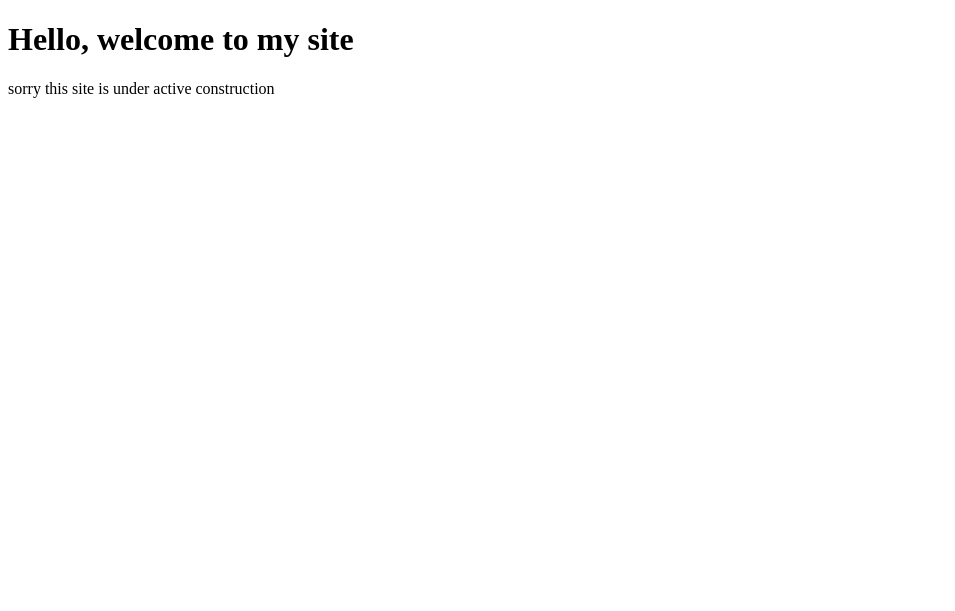
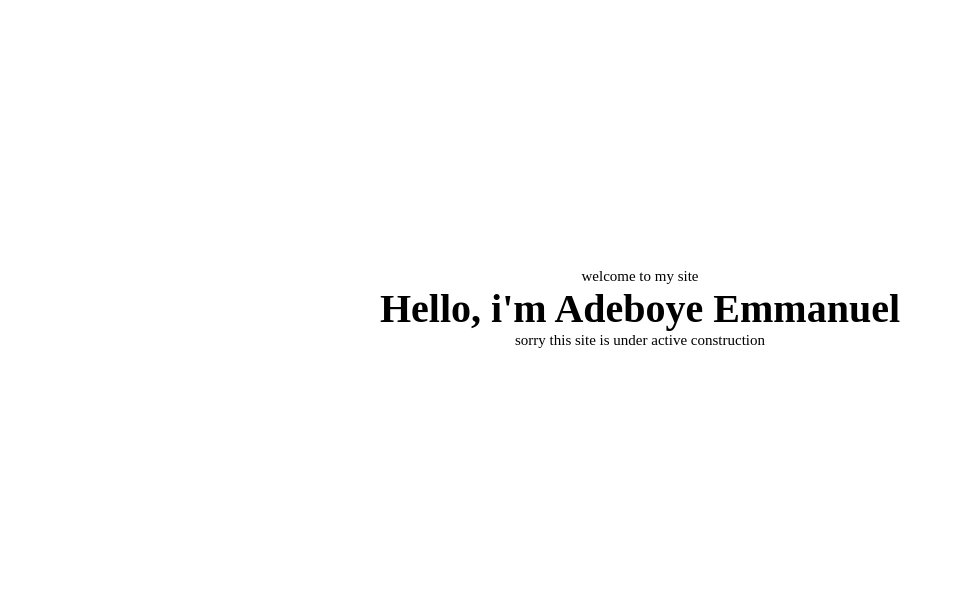
Before and after one commit to devadeboye/p1st1s.github.io, a plain HTML site: page index.html in a window 1280 px wide. Shown: the whole page, without its empty margins (0-955 px from the left). Drawn offline with Linux system fonts and the light colour scheme; files whose address does not match are found by name.

Commit message:
- add informational message about the state of the site on homepage

```diff
--- a/css/style.css
+++ b/css/style.css
@@ -0,0 +1,8 @@
+#error{
+    display: flex;
+    width: 100%;
+    flex-direction: column;
+    align-items: center;
+    justify-content: center;
+    height: 600px;
+}
--- a/index.html
+++ b/index.html
@@ -9,7 +9,16 @@
     <script src="script.js"></script>
 </head>
 <body>
-    <h1>Hello, welcome to my site</h1>
-    <p>sorry this site is under active construction</p>
+    <div id="error">
+        <div style="font-size: 15px;text-align: center;">
+            welcome to my site
+        </div>
+        <div style="font-weight: bolder;font-size: 40px;text-align: center;">
+            Hello, i'm Adeboye Emmanuel
+        </div>
+        <div style="font-size: 15px;text-align: center;">
+            sorry this site is under active construction
+        </div>
+    </div>
 </body>
 </html>
```
